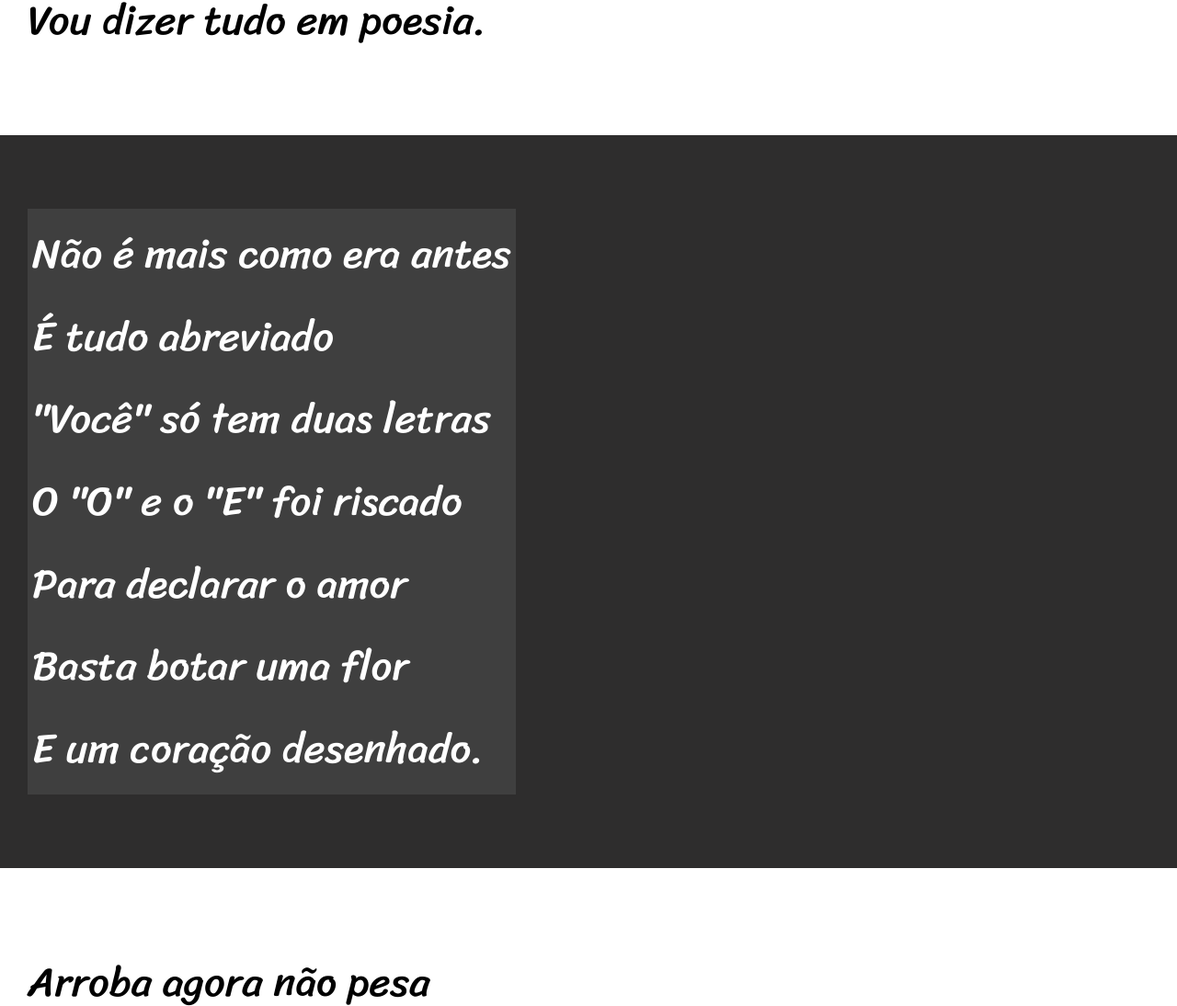
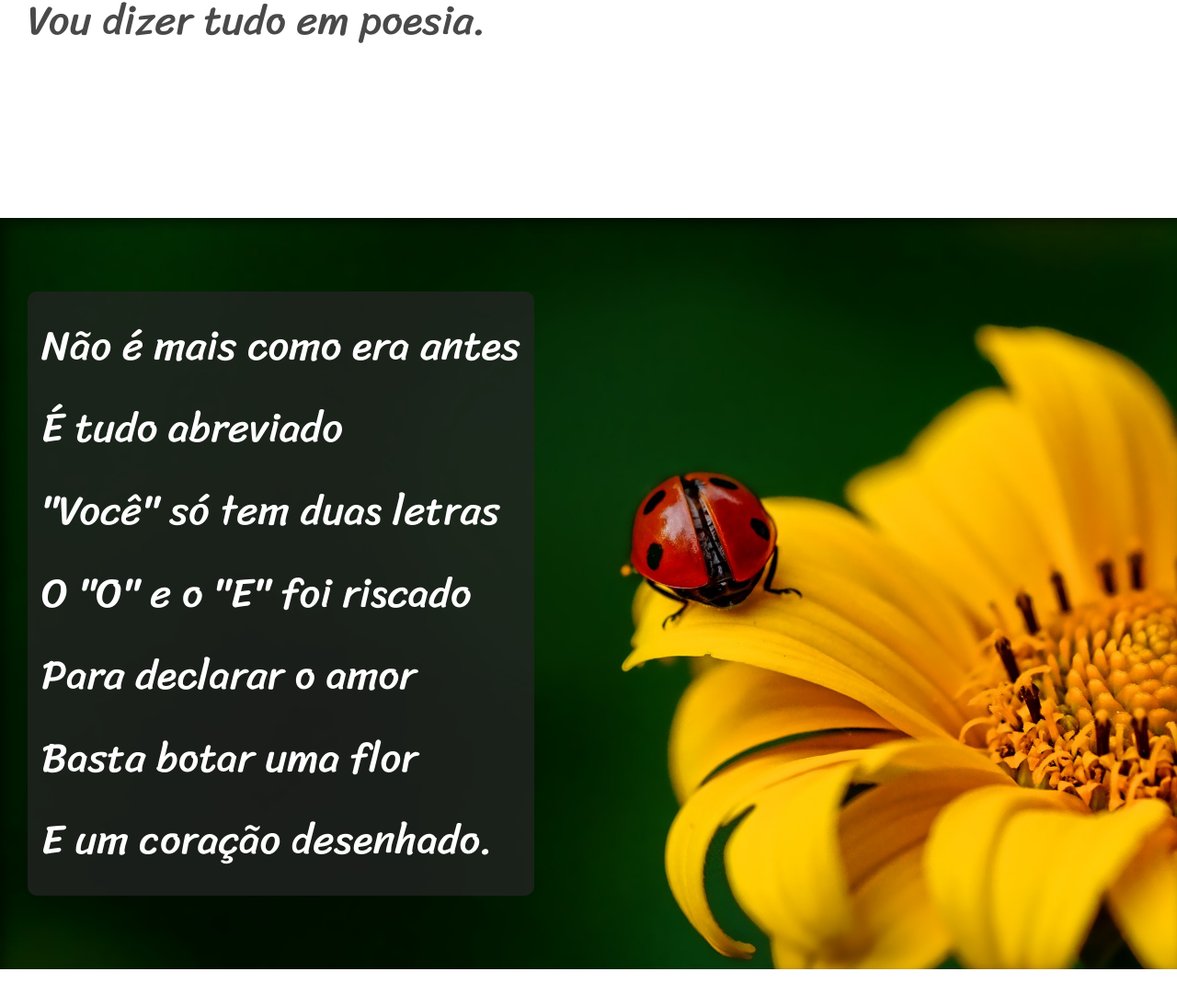
Before and after one commit to FelipeBomfim00/projeto-cordel, a plain HTML site: page index.html in a window 1280 px wide. Shown: the part 872-1966 px from the top of the page at 92% size. Drawn offline with Linux system fonts and the light colour scheme.

Commit message:
finalizei o css

```diff
--- a/index.html
+++ b/index.html
@@ -25,7 +25,7 @@
         </p>
     </section>
 
-    <section class="imagem">
+    <section class="imagem" id="img01">
         <p>
             Não é mais como era antes<br>
             É tudo abreviado<br>
@@ -61,7 +61,7 @@
 
 
 
-    <section class="imagem">
+    <section class="imagem" id="img02">
         <p>
             Tenho saudade das cartas<br>
             Escritas com a própria mão<br>
@@ -97,7 +97,7 @@
     </section>
 
     <footer>
-        <p>Site criado por <a href="https://github.com/FelipeBomfim00/" target="_blank">Felipe Bomfim</a> para o <a href="https://www.cursoemvideo.com/" target="_blank">CursoemVideos</a></p>
+        <p>Site criado por <a href="https://github.com/FelipeBomfim00/" target="_blank">Felipe Bomfim</a> para o <a href="https://www.cursoemvideo.com/" target="_blank">CursoemVideo</a></p>
     </footer>
 </body>
 </html>
--- a/style.css
+++ b/style.css
@@ -60,18 +60,38 @@ section{
 
 section.normal{
     background-color: white;
-    color: black;
+    color: rgba(0, 0, 0, 0.712);
 }
 
 section.imagem{
     background-color: rgb(46, 45, 45);
     color: white;
+    box-shadow: inset 6px 6px 13px 0px rgba(0, 0, 0, 0.479);
+    background-size: cover;
+    background-attachment: fixed;
+
+}
+
+section > p{
+    padding-bottom: 2em;
 }
 
 section.imagem > p{
     display: inline-block;
-    padding: 5px;
-    background-color: rgb(63, 63, 63);
+    padding: 15px;
+    background-color: rgba(36, 36, 36, 0.726);
+    border-radius: 10px;
+}
+
+section#img01{
+    background-image: url('imagens/background001.jpg');
+    background-position: right center;
+
+}
+
+section#img02{
+    background-image: url('imagens/background002.jpg');
+
 }
 
 footer{
```
